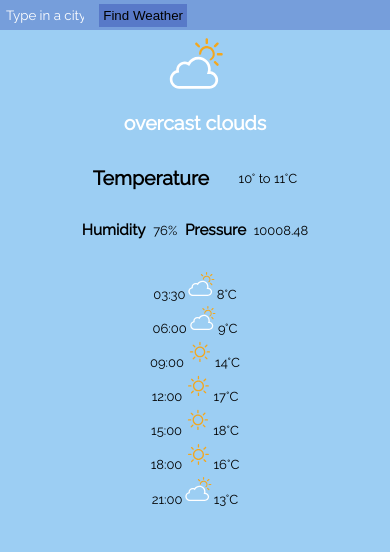
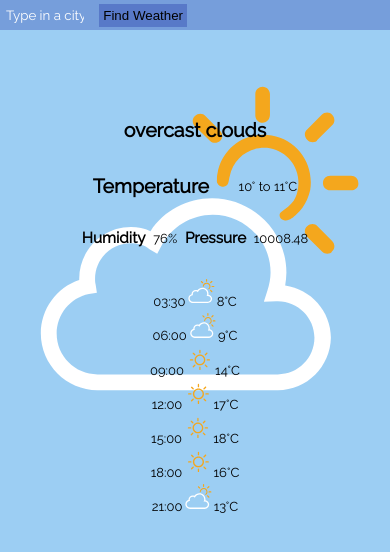
Before and after one commit to shadi-nakhal/weather-api, a React (Create React App) app: page / in a window 390 px wide. Shown: the top 552 px of the page. Built offline with nearby package versions, Linux system fonts and the light colour scheme.

Commit message:
Broke html into components and applied BEM

```diff
--- a/src/App.css
+++ b/src/App.css
@@ -8,94 +8,3 @@ body{
   background-color: #9ccef3;
   font-family:"Raleway", sans-serif;
 }
-
-header{
-  background-color: #769edb;
-  padding: 1%;
-}
-input{
-  border: none;
-  background-color: inherit;
-  color: white;
-  width: 25%;
-}
-::placeholder {
-  color: white;
-  font-family: "Raleway", sans-serif;
-}
-button{
-  background-color: #5879c8;
-  border: none;
-  padding: 1%;
-}
-figure{
-  height: 10em;
-  margin-top: 2%;
-}
-.current-weather{
-  display: flex;
-  justify-content: center;
-}
-figcaption{
-  display: flex;
-  flex-direction: column;
-}
-.status{
-  color: white;
-}
-span{
-  display: flex;
-  flex-direction: row;
-  align-items: center;
-  justify-content: space-around;
-  padding-left: 40%;
-  padding-right: 40%;
-}
-ul{
-  display: flex;
-  flex-direction: row;
-  justify-content: space-between;
-  margin-left: 10%;
-  margin-right: 10%;
-}
-li{
-  list-style: none;
-}
-.app__main {
-  width: 100%;
-  display: flex;
-  flex-direction: column;
-  align-items: center;
-  padding: 20px;
-  font-family: "Raleway", sans-serif;
-  -webkit-font-smoothing: antialiased;
-  -moz-osx-font-smoothing: grayscale;
-}
-
-@media only screen and (max-width: 600px) {
-  .app{
-    font-size: small;
-  }
-  figure{
-    height: 5em;
-    margin:0;
-    margin-top: 2%;
-  }
-  span{
-    padding-left: 20%;
-    padding-right: 20%;
-  }
-  .current-weather{
-    margin: 0;
-  }
-  ul{
-    display: flex;
-    flex-direction: column;
-    text-align: center;
-    padding: 0;
-  }
-  li img{
-    height: 10%;
-    width: 10%;
-  }
-}
--- a/src/App.js
+++ b/src/App.js
@@ -1,19 +1,12 @@
 import React, { Component, Fragment } from "react";
-// import Search from "./components/Search";
+import Searchbox from "./components/Searchbox";
+import Currentweather from "./components/Currentweather";
+import Hourlyweather from "./components/Hourlyweather";
 
 // import SayHi, { SayHello } from "./components/WeatherItem";
 // import fakeWeatherData from "./fakeWeatherData.json";
 import "./App.css";
-import clear from "./img/weather-icons/clear.svg";
-import cloudy from "./img/weather-icons/cloudy.svg";
-import drizzle from "./img/weather-icons/drizzle.svg";
-import fog from "./img/weather-icons/fog.svg";
-import mostlycloudy from "./img/weather-icons/mostlycloudy.svg";
-import partlycloudy from "./img/weather-icons/partlycloudy.svg";
-import rain from "./img/weather-icons/rain.svg";
-import snow from "./img/weather-icons/snow.svg";
-import storm from "./img/weather-icons/storm.svg";
-import unknown from "./img/weather-icons/unknown.svg";
+
 class App extends Component {
   constructor(props) {
     super(props);
@@ -29,38 +22,9 @@ class App extends Component {
   render() {
     return (
       <div className="app">
-        <header id='searchbox'>
-              <input type="search" aria-describedby="search for a country or city weather " placeholder="Type in a city name"/>
-              <button type="submit">Find Weather</button>
-        </header>
-        <section id="current-weather">
-            <figure className="current-weather">
-                  <img src={mostlycloudy} alt="mostlycloudy icon"/>
-            </figure>
-            <figcaption className="current-weather">
-                  <span className=" caption status">
-                    <h1>overcast clouds</h1>
-                  </span>
-                  <span className="caption temperature">
-                    <h2>Temperature </h2> 10&#176; to 11&#176;C
-                    </span>
-                    <span className="caption humidity-pressure">
-                  <h3>Humidity </h3> 76%
-                  <h3>Pressure </h3> 10008.48
-                  </span>
-            </figcaption>
-        </section>
-        <section id="hourly-weather">
-            <ul className="time-list">
-                <li><time>03:30</time><img src={mostlycloudy} alt="mostlycloudy icon"/>8&#176;C</li>
-                <li><time>06:00</time><img src={mostlycloudy} alt="mostlycloudy icon"/>9&#176;C</li>
-                <li><time>09:00</time><img src={clear} alt="clear icon"/>14&#176;C</li>
-                <li><time>12:00</time><img src={clear} alt="clear icon"/>17&#176;C</li>
-                <li><time>15:00</time><img src={clear} alt="clear icon"/>18&#176;C</li>
-                <li><time>18:00</time><img src={clear} alt="clear icon"/>16&#176;C</li>
-                <li><time>21:00</time><img src={mostlycloudy} alt="mostlycloudy icon"/>13&#176;C</li>
-            </ul>
-        </section>
+        <Searchbox />
+        <Currentweather />
+        <Hourlyweather />
       </div>
     );
   }
--- /dev/null
+++ b/src/components/Currentweather.css
@@ -0,0 +1,23 @@
+figure{
+    height: 10em;
+    margin-top: 2%;
+  }
+  .current-weather{
+    display: flex;
+    justify-content: center;
+  }
+  figcaption{
+    display: flex;
+    flex-direction: column;
+  }
+  .status{
+    color: white;
+  }
+  span{
+    display: flex;
+    flex-direction: row;
+    align-items: center;
+    justify-content: space-around;
+    padding-left: 40%;
+    padding-right: 40%;
+  }
--- /dev/null
+++ b/src/components/Currentweather.js
@@ -0,0 +1,46 @@
+import React from "react";
+import "./Currentweather.css";
+
+import clear from "./../img/weather-icons/clear.svg";
+import cloudy from "./../img/weather-icons/cloudy.svg";
+import drizzle from "./../img/weather-icons/drizzle.svg";
+import fog from "./../img/weather-icons/fog.svg";
+import mostlycloudy from "./../img/weather-icons/mostlycloudy.svg";
+import partlycloudy from "./../img/weather-icons/partlycloudy.svg";
+import rain from "./../img/weather-icons/rain.svg";
+import snow from "./../img/weather-icons/snow.svg";
+import storm from "./../img/weather-icons/storm.svg";
+import unknown from "./../img/weather-icons/unknown.svg";
+
+
+class Currentweather extends React.Component {
+    state = {
+      input: ""
+    };
+
+    render() {
+      return (
+        <section className="currentweather">
+            <figure className="currentweather__figure">
+                  <img className="currentweather__figure currentweather__figure--img" src={mostlycloudy} alt="mostlycloudy icon"/>
+            </figure>
+            <figcaption className="currentweather__figcaption">
+                  <span className="currentweather__figcaption currentweather__figcaption--caption-status">
+                    <h1>overcast clouds</h1>
+                  </span>
+                  <span className="currentweather__figcaption currentweather__figcaption--caption-temperature">
+                    <h2>Temperature </h2> 10&#176; to 11&#176;C
+                    </span>
+                    <span className="currentweather__figcaption currentweather__figcaption--caption-humidity-pressure">
+                  <h3>Humidity </h3> 76%
+                  <h3>Pressure </h3> 10008.48
+                  </span>
+            </figcaption>
+        </section>
+
+      );
+  }
+
+}
+
+  export default Currentweather;
--- /dev/null
+++ b/src/components/Hourlyweather.css
@@ -0,0 +1,48 @@
+ul{
+    display: flex;
+    flex-direction: row;
+    justify-content: space-between;
+    margin-left: 10%;
+    margin-right: 10%;
+  }
+  li{
+    list-style: none;
+  }
+  .app__main {
+    width: 100%;
+    display: flex;
+    flex-direction: column;
+    align-items: center;
+    padding: 20px;
+    font-family: "Raleway", sans-serif;
+    -webkit-font-smoothing: antialiased;
+    -moz-osx-font-smoothing: grayscale;
+  }
+
+  @media only screen and (max-width: 600px) {
+    .app{
+      font-size: small;
+    }
+    figure{
+      height: 5em;
+      margin:0;
+      margin-top: 2%;
+    }
+    span{
+      padding-left: 20%;
+      padding-right: 20%;
+    }
+    .current-weather{
+      margin: 0;
+    }
+    ul{
+      display: flex;
+      flex-direction: column;
+      text-align: center;
+      padding: 0;
+    }
+    li img{
+      height: 10%;
+      width: 10%;
+    }
+  }
--- /dev/null
+++ b/src/components/Hourlyweather.js
@@ -0,0 +1,40 @@
+import React from "react";
+import "./Hourlyweather.css";
+
+import clear from "./../img/weather-icons/clear.svg";
+import cloudy from "./../img/weather-icons/cloudy.svg";
+import drizzle from "./../img/weather-icons/drizzle.svg";
+import fog from "./../img/weather-icons/fog.svg";
+import mostlycloudy from "./../img/weather-icons/mostlycloudy.svg";
+import partlycloudy from "./../img/weather-icons/partlycloudy.svg";
+import rain from "./../img/weather-icons/rain.svg";
+import snow from "./../img/weather-icons/snow.svg";
+import storm from "./../img/weather-icons/storm.svg";
+import unknown from "./../img/weather-icons/unknown.svg";
+
+
+class Hourlyweather extends React.Component {
+    state = {
+      input: ""
+    };
+
+    render() {
+      return (
+        <section className="hourlyweather">
+            <ul className="hourlyweather__timelist">
+                <li className="hourlyweather__timelist hourlyweather__timelist--threeAM"><time>03:30</time><img src={mostlycloudy} alt="mostlycloudy icon"/>8&#176;C</li>
+                <li className="hourlyweather__timelist hourlyweather__timelist--sixAM"><time>06:00</time><img src={mostlycloudy} alt="mostlycloudy icon"/>9&#176;C</li>
+                <li className="hourlyweather__timelist hourlyweather__timelist--nineAM"><time>09:00</time><img src={clear} alt="clear icon"/>14&#176;C</li>
+                <li className="hourlyweather__timelist hourlyweather__timelist--twelvePM"><time>12:00</time><img src={clear} alt="clear icon"/>17&#176;C</li>
+                <li className="hourlyweather__timelist hourlyweather__timelist--threePM"><time>15:00</time><img src={clear} alt="clear icon"/>18&#176;C</li>
+                <li className="hourlyweather__timelist hourlyweather__timelist--sixPM"><time>18:00</time><img src={clear} alt="clear icon"/>16&#176;C</li>
+                <li className="hourlyweather__timelist hourlyweather__timelist--ninePM"><time>21:00</time><img src={mostlycloudy} alt="mostlycloudy icon"/>13&#176;C</li>
+            </ul>
+        </section>
+
+      );
+  }
+
+}
+
+  export default Hourlyweather;
--- /dev/null
+++ b/src/components/Searchbox.css
@@ -0,0 +1,19 @@
+.searchbox{
+    background-color: #769edb;
+    padding: 1%;
+  }
+.searchbox__input{
+    border: none;
+    background-color: inherit;
+    color: white;
+    width: 25%;
+  }
+  ::placeholder {
+    color: white;
+    font-family: "Raleway", sans-serif;
+  }
+.searchbox__button{
+    background-color: #5879c8;
+    border: none;
+    padding: 1%;
+  }
--- /dev/null
+++ b/src/components/Searchbox.js
@@ -0,0 +1,23 @@
+import React from "react";
+import "./Searchbox.css";
+
+
+class Searchbox extends React.Component {
+    state = {
+      input: ""
+    };
+
+    render() {
+      return (
+        <header className='searchbox'>
+            <input className="searchbox__input" type="search" aria-describedby="search for a country or city weather " placeholder="Type in a city name"/>
+            <button className="searchbox__button" type="submit">Find Weather</button>
+        </header>
+
+
+      );
+  }
+
+}
+
+  export default Searchbox;
```
